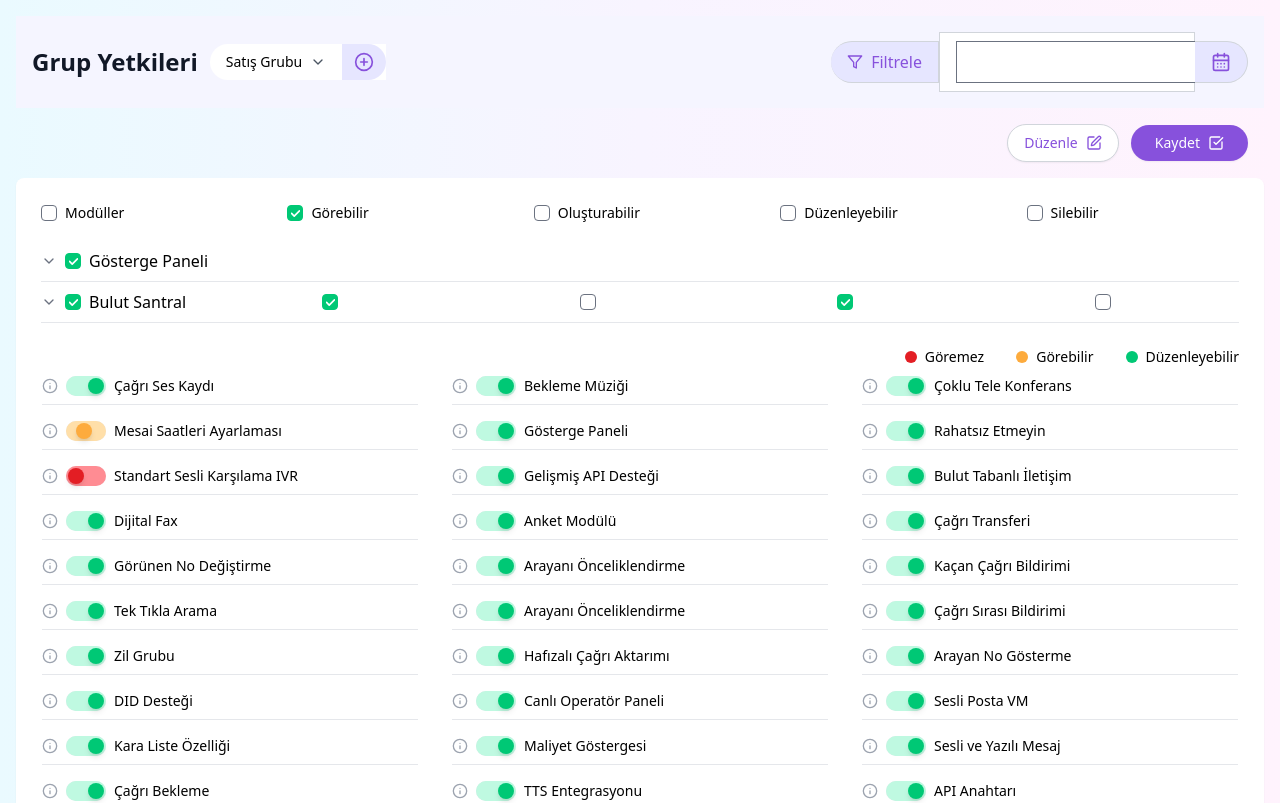
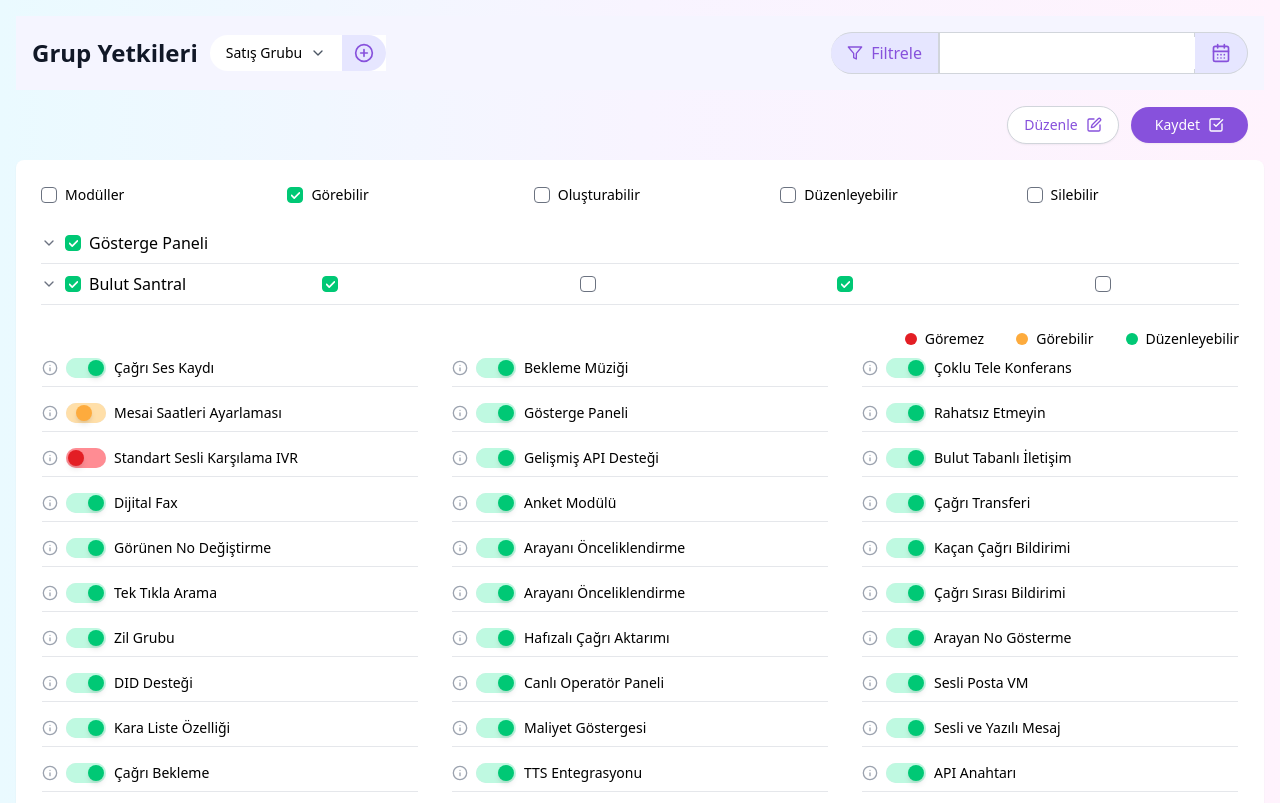
Before and after one commit to fatihkurtl/kbkm_test, a React (Vite) app: page / in a window 1280 px wide. Shown: the top 803 px of the page. Built offline with nearby package versions, Linux system fonts and the light colour scheme.

Commit message:
filter input edited

```diff
--- a/src/components/Header.tsx
+++ b/src/components/Header.tsx
@@ -66,12 +66,12 @@ export default function Header() {
     <Filter className="h-4 w-4" />
     Filtrele
   </button>
-            <div className="flex items-center bg-white border border-gray-300 px-4 py-2 w-full md:w-64">
+  <div className="flex items-center bg-white border border-gray-300 px-2 py-1 w-48 md:w-64">
     <input
       type="text"
       value={searchQuery}
       onChange={(e) => setSearchQuery(e.target.value)}
-                className="flex-grow focus:outline-none"
+      className="flex-grow h-8 border-none focus:outline-none focus:ring-0 focus:border-none" // Odaklandığında border ve outline yok
     />
     <Search className="h-5 w-5 text-gray-400 ml-2" />
   </div>
@@ -95,6 +95,7 @@ export default function Header() {
     </div>
   )}
 </div>
+
       </div>
       <div className="flex items-center gap-3 mr-4 justify-end">
         <button className="flex items-center gap-2 rounded-full bg-white px-4 py-2 text-sm font-medium text-[#8751DC] shadow-sm border border-gray-300 hover:bg-gray-100 transition duration-150">
```
Lines whose indentation alone changed are shown as unchanged.
